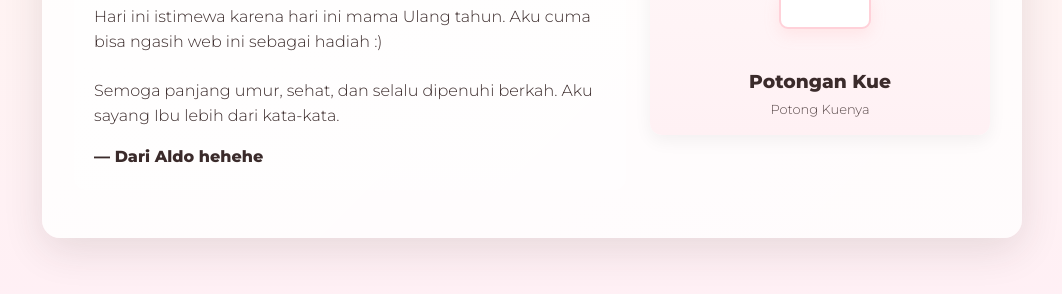
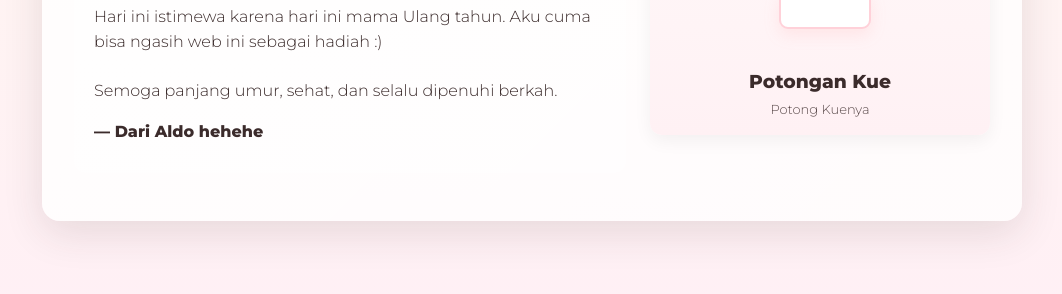
Before and after one commit to Hexkrofon/HBD-Ma, a plain HTML site: page index.html in a window 1280 px wide. Shown: the part 338-632 px from the top of the page, without its empty margins (108-1170 px from the left). Drawn offline with Linux system fonts and the light colour scheme.

Commit message:
Fix HTML formatting and structure

```diff
--- a/index.html
+++ b/index.html
@@ -125,7 +125,7 @@
         <h2>Untuk mama</h2>
         <p>Hari ini istimewa karena hari ini mama Ulang tahun. Aku cuma bisa ngasih web ini sebagai hadiah :)
         <br><br>
-        Semoga panjang umur, sehat, dan selalu dipenuhi berkah. Aku sayang Ibu lebih dari kata-kata.
+        Semoga panjang umur, sehat, dan selalu dipenuhi berkah.
         </p>
         <p style="margin-top:16px;font-weight:700;">— Dari Aldo hehehe</p>
       </section>
```
